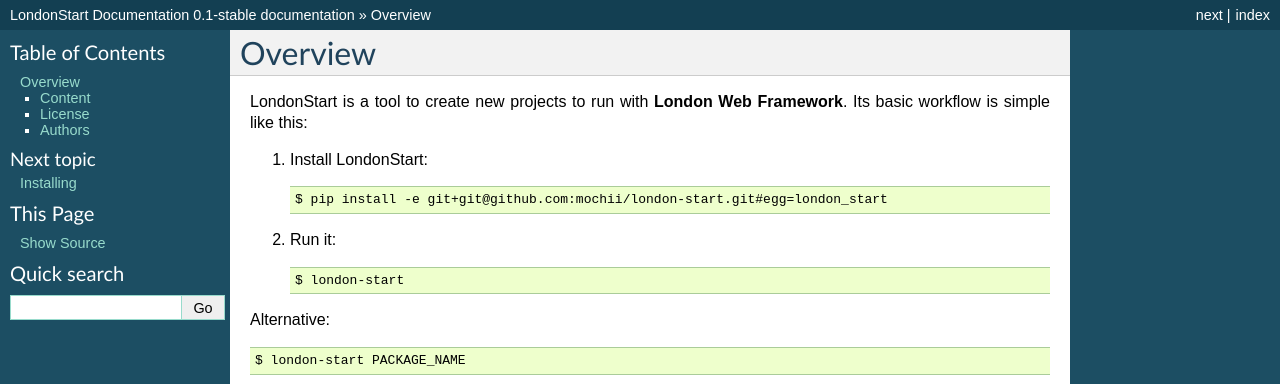
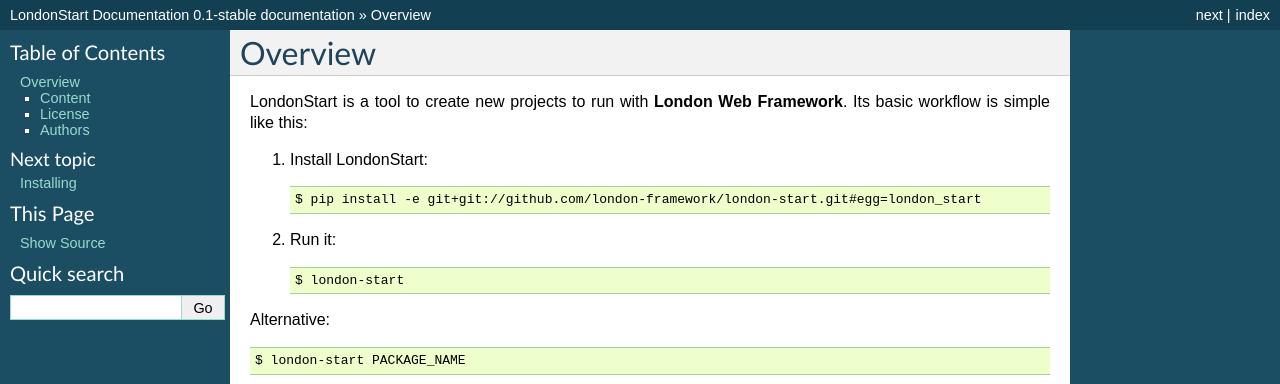
Before and after one commit to marinho/london-start, a Sphinx documentation site: the page built from docs/source/index.txt, in a window 1280 px wide. Shown: the top 384 px of the page. Built offline with Sphinx 7.4.7, drawn with Linux system fonts in a browser that asks for light colours.

Commit message:
Changing git path in docs

```diff
--- a/docs/source/index.txt
+++ b/docs/source/index.txt
@@ -5,7 +5,7 @@
 
 1. Install LondonStart::
 
-    $ pip install -e git+git@github.com:mochii/london-start.git#egg=london_start
+    $ pip install -e git+git://github.com/london-framework/london-start.git#egg=london_start
 
 2. Run it::
 
--- a/docs/source/installing.txt
+++ b/docs/source/installing.txt
@@ -30,6 +30,6 @@
 
 Finally you can clone our development version from Github and install it::
 
-    $ git clone git@github.com:mochii/london-start.git
+    $ git clone git://github.com/london-framework/london-start.git
     $ cd london-start
     $ sudo python setup.py install
```
Also changed, not shown: 14 other files.
